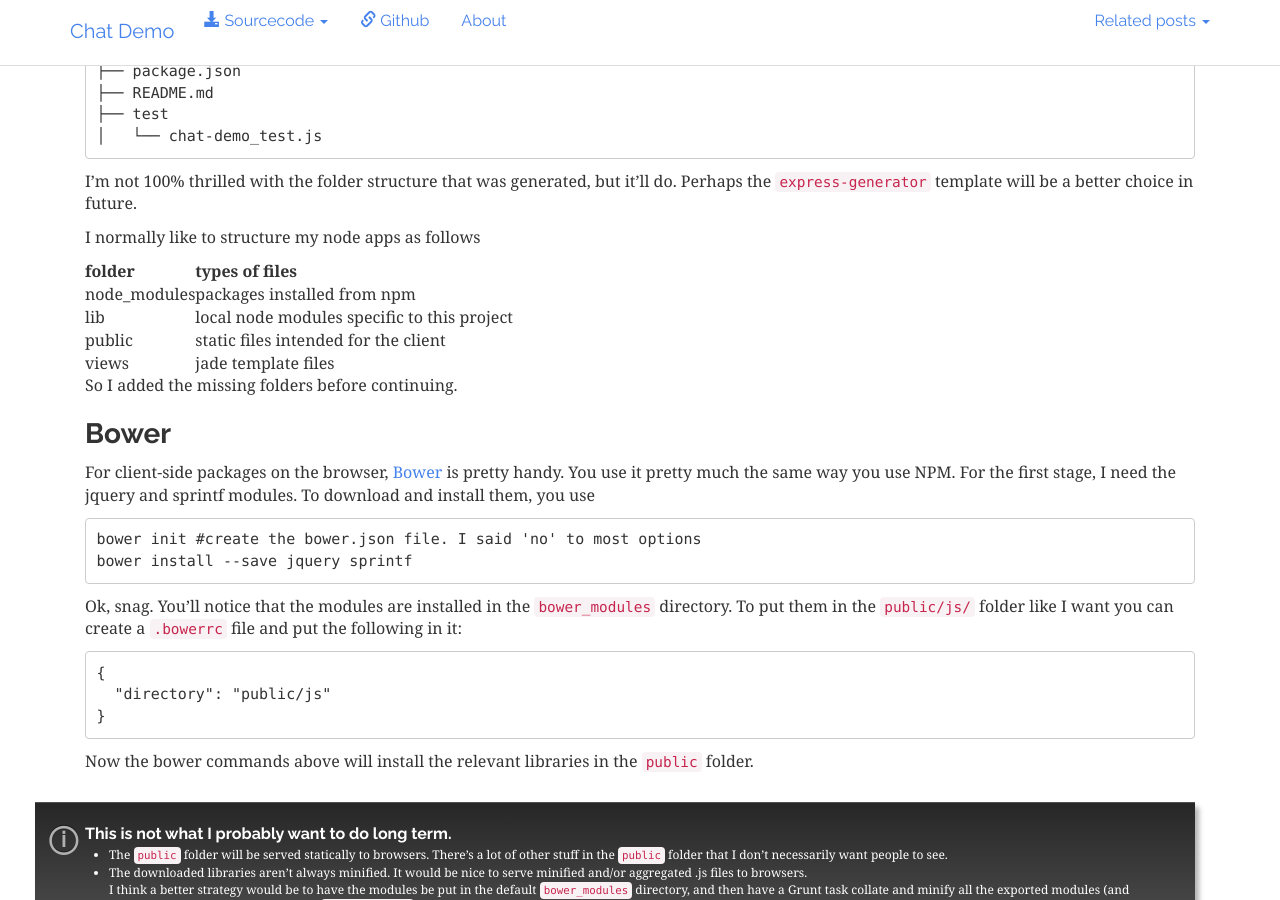
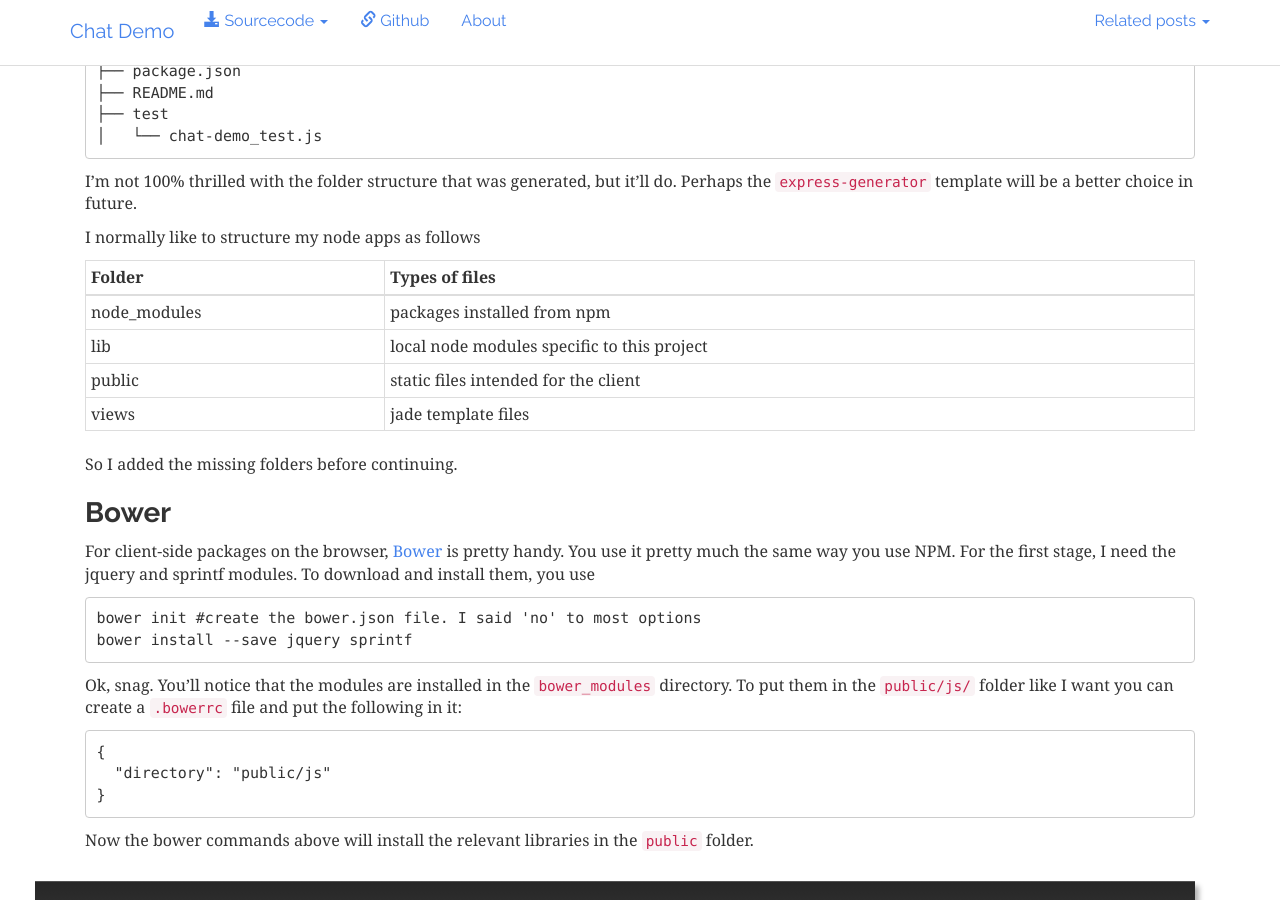
Before and after one commit to CjS77/chat-demo, a Jekyll site: the page built from _posts/2015-01-07-stage_1.markdown, in a window 1280 px wide and 900 px high, scrolled down 865 px. Built offline with Jekyll 4.4.1, drawn with Linux system fonts in a browser that asks for light colours.

Commit message:
added default attribute modifiers

```diff
--- /dev/null
+++ b/_includes/defaults.md
@@ -0,0 +1 @@
+{:table: .table .table-bordered .table-condensed}
--- a/_posts/2015-01-07-stage_1.markdown
+++ b/_posts/2015-01-07-stage_1.markdown
@@ -5,6 +5,9 @@ categories: chat_app
 tags: node.js javascript websockets socket.io bower yeoman npm
 excerpt: <p>Before we start coding, set up the layout of the project.
 ---
+
+{% include defaults.md %}
+
 # Setting up the project
 
 For the first stage of the project, I'm just creating a bare-bones chat app using [socket.io](http://socket.io)
@@ -42,7 +45,8 @@ template will be a better choice in future.
 
 I normally like to structure my node apps as follows
 
-folder       | types of files
+{: table}
+Folder       | Types of files
 :------------- | :--------------
 node_modules | packages installed from npm
 lib          | local node modules specific to this project
```
